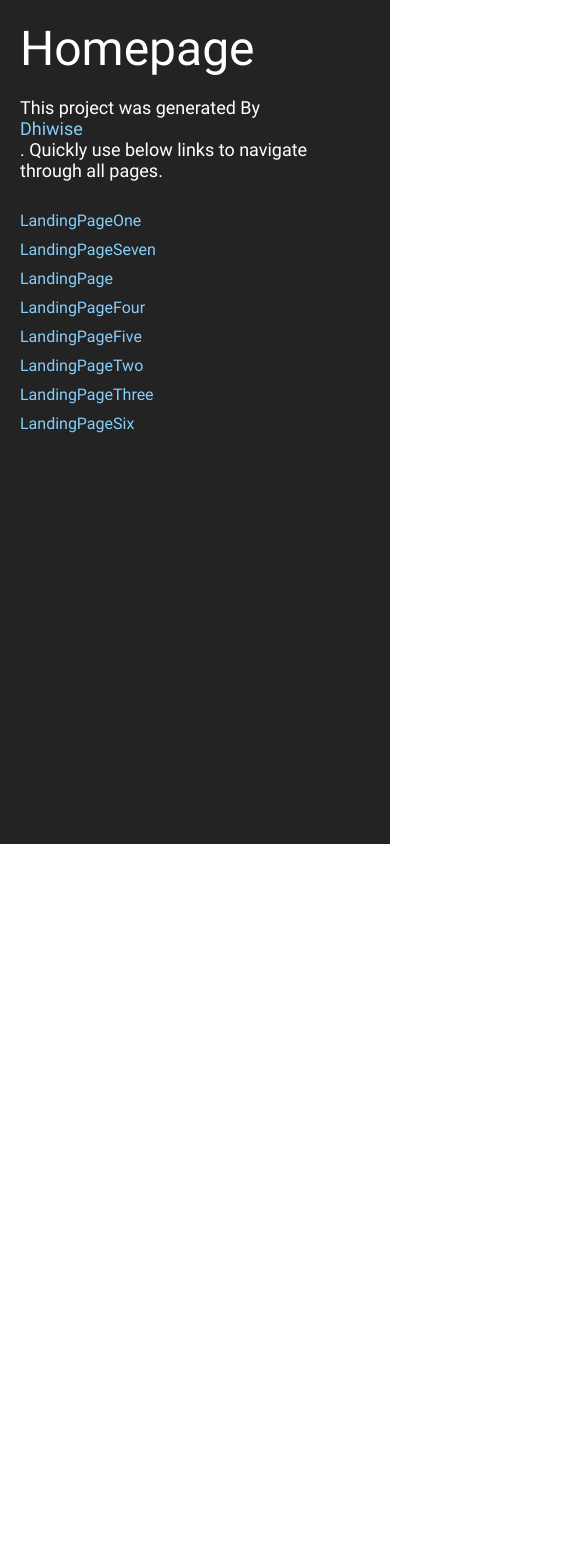
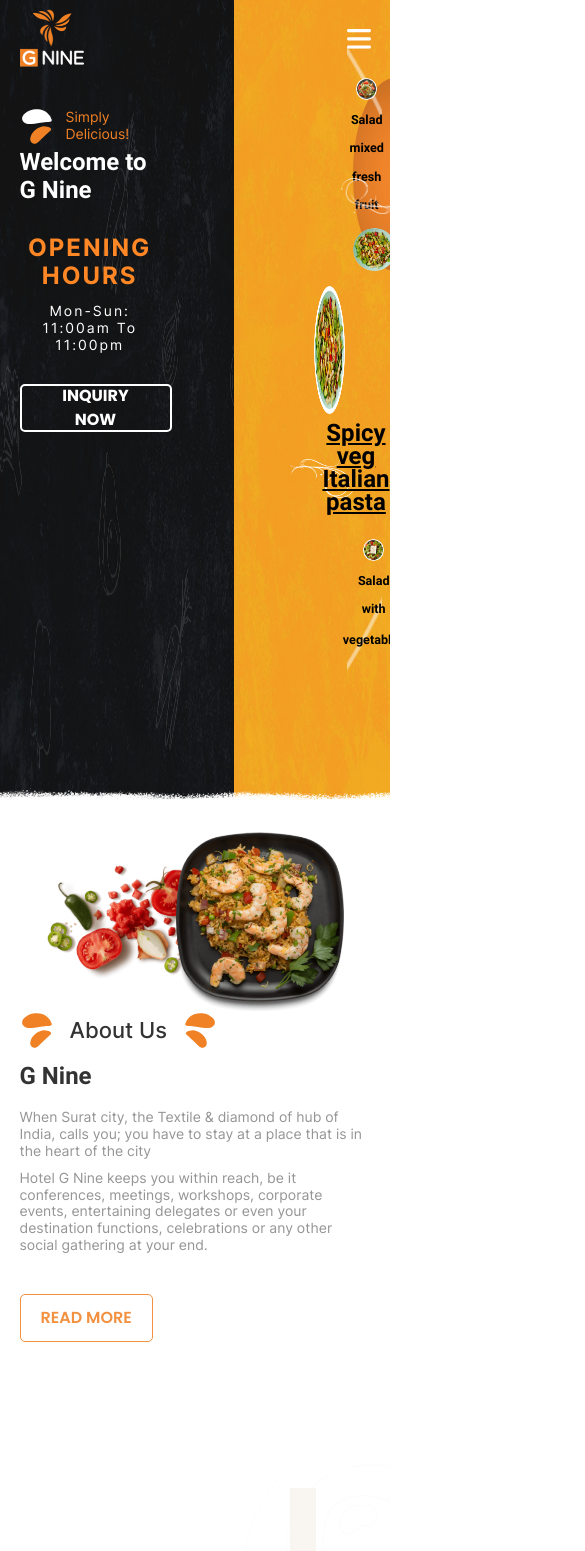
Before and after one commit to ProgrammerAlok/g-nine, a React (Vite) app: page / in a window 390 px wide. Shown: the top 1551 px of the page, 585 px wide, since content can reach past the window. Before the commit the page ends 844 px from the top, so only its background shows below. Built offline with nearby package versions, Linux system fonts and the light colour scheme.

Commit message:
AboutUs page responsive done

```diff
--- a/src/Routes.jsx
+++ b/src/Routes.jsx
@@ -15,8 +15,8 @@ import { Home, AboutUs, Banquet, ContactUs, Events, Faqs, Restaurant, Rooms } fr
 
 const ProjectRoutes = () => {
   let element = useRoutes([
-    { path: "/home", element: <Home /> },
-    { path: "/", element: <Home1 /> },
+    { path: "/", element: <Home /> },
+    // { path: "/", element: <Home1 /> },
     { path: "/aboutus", element: <AboutUs /> },
     { path: "/rooms", element: <Rooms /> },
     { path: "/banquet", element: <Banquet /> },
--- a/src/components/Heading/index.jsx
+++ b/src/components/Heading/index.jsx
@@ -15,7 +15,7 @@ const Heading = ({ children, className = "", size = "3xl", as, ...restProps }) =
   const Component = as || "h6";
 
   return (
-    <Component className={`text-blue_gray-900_01 font-roboto ${className} ${sizes[size]}`} {...restProps}>
+    <Component className={`text-blue_gray-900_01 font-roboto font-[700] text-[70px] leading-[100px] md:text-[24px] md:leading-[28.13px] ${className} ${sizes[size]}`} {...restProps}>
       {children}
     </Component>
   );
--- a/src/components/Home/AboutUs/index.jsx
+++ b/src/components/Home/AboutUs/index.jsx
@@ -2,20 +2,38 @@ import { Button, Heading, Img, Text } from "components";
 
 const AboutUs = () => {
   return (
-    <div className="relative mt-[40rem] ">
-      <div className="flex flex-col items-start justify-start w-[30%] bottom-[1%] right-[13%] m-auto absolute">
-        <div className="flex flex-row justify-between items-center w-[34%]">
+    <div className=" max-w-[1440px] w-[90%] mx-auto flex md:flex-col justify-between items-center ">
+      {/* left */}
+      <div className="flex flex-row justify-start w-[48%] md:w-full left-[3%]">
+        <div className="flex justify-center items-center w-full ">
+          <Img
+            src="images/img_about_6_1_png.png"
+            alt="about61png_one"
+            className="w-[50%] object-cover "
+          />
+          <Img
+            src="images/img_about_6_2_png.png"
+            alt="about62png_one"
+            className="w-[50%] object-cover ml-[-15%] "
+          />
+        </div>
+      </div>
+
+      {/* right */}
+      <div className="flex flex-col items-start justify-start w-[48%] md:w-full">
+        <div className="flex justify-start items-center w-full gap-4">
           <Img src="images/img_svg.svg" alt="svg_one" className="h-[39px]" />
           <Text
             size="xl"
             as="p"
-            className="!text-blue_gray-900_01 !font-inter !font-medium"
+            className="!text-blue_gray-900_01  !font-medium !text-[22px] !leading-[26.63px] md:text-[16px] md:leading-[19.63px] "
           >
             About Us
           </Text>
-          <div className="flex w-9 h-[29px]" />
+          {/* <div className="flex w-9 h-[29px]" /> */}
+          <Img src="images/img_svg.svg" alt="svg_one" className="h-[39px] scale-x-[-1]" />
         </div>
-        <Heading size="2xl" as="h1" className="mt-3">
+        <Heading size="2xl" as="h1" className="mt-3 ">
           G Nine
         </Heading>
         <Text
@@ -41,20 +59,6 @@ const AboutUs = () => {
           rEAD mORE
         </Button>
       </div>
-      <div className="flex flex-row justify-start w-[48%] bottom-0 left-[3%] m-auto absolute">
-        <div className="flex flex-row justify-start items-center w-full">
-          <Img
-            src="images/img_about_6_1_png.png"
-            alt="about61png_one"
-            className="w-[73%] object-cover"
-          />
-          <Img
-            src="images/img_about_6_2_png.png"
-            alt="about62png_one"
-            className="w-1/2 ml-[-198px] object-cover"
-          />
-        </div>
-      </div>
     </div>
   );
 };
--- a/src/components/Home/Banner/index.jsx
+++ b/src/components/Home/Banner/index.jsx
@@ -3,26 +3,72 @@ import "./style.css";
 
 const HomeBanner = ({ NavBar, NavItems }) => {
   return (
-    <div className="home-banner-wrapper h-[45rem] overflow-hidden relative ">
+    <div className="home-banner-wrapper h-[50rem] overflow-hidden relative ">
       <div className="max-w-[1440px] w-[90%] mx-auto  ">
         <NavBar NavItems={NavItems} />
 
         <div className="relative">
-          <div className="relative ">
-            <div className="w-[25rem] aspect-square bg-orange-400 shadow-bs rounded-[50%] absolute right-[16%] mt-[8.3%] overflow-hidden " />
+          {/* left */}
+          <div className="flex flex-col items-start justify-start w-2/5 gap-[30px] left-0 mt-[8%] m-auto absolute">
+            <div className="flex flex-col items-start justify-start w-full gap-0.5">
+              <div className="flex flex-row justify-start items-center w-[55%] gap-3">
+                <Img
+                  src="images/img_svg_white_a700.svg"
+                  alt="svg_five"
+                  className="h-[39px]"
+                />
+                <Text size="lg" as="p" className="!text-yellow-900 !font-inter">
+                  Simply Delicious!
+                </Text>
+                <div className="flex w-9 h-[29px]" />
+              </div>
+              <div className="flex flex-row justify-start">
+                <Heading as="h1" className="!text-white-A700">
+                  Welcome to G Nine
+                </Heading>
+              </div>
+            </div>
+            <div className="flex flex-col items-start justify-start w-full gap-[13px] max-w-[417px]">
+              <Heading
+                size="xl"
+                as="h4"
+                className="!text-yellow-900_04 tracking-[2.00px] !font-inter uppercase text-center !font-bold"
+              >
+                Opening hours
+              </Heading>
+              <Text
+                size="3xl"
+                as="p"
+                className=" !text-white-A700 tracking-[2.00px] !font-inter capitalize text-center"
+              >
+                Mon-sun: 11:00am to 11:00pm
+              </Text>
+            </div>
+            <Button
+              size="md"
+              shape="round"
+              className="text-white-A700 font-poppins uppercase font-bold !border-2 min-w-[152px]"
+            >
+              inquiry now
+            </Button>
+          </div>
 
-            <div className="flex flex-row justify-end items-start w-[56%] right-0 top-[2%] m-auto absolute">
+          {/* right */}
+          <div className="flex flex-row justify-end items-start w-[56%] h-full right-0 bottom-0 z-10 m-auto absolute">
+            {/* <div className="w-[50%] aspect-square  absolute left-[20%] mt-[16.7%] overflow-hidden " /> */}
             <Img
               src="images/img_div_slider_shape.png"
               alt="divslider_one"
               className="w-[30%] mt-[100px] z-[1] object-cover"
             />
-              <div className="flex flex-row justify-end items-start w-[86%] ml-[-198px]">
+            <div className="flex flex-row justify-end items-start w-[86%] ml-[-198px]  ">
+              <div className='bg-orange-400 shadow-bs rounded-[50%] w-[50%] '>
                 <Img
                   src="images/img_slider_dish_1_414x414_png.png"
                   alt="sliderdishone"
-                  className="w-[20rem] aspect-square mt-[150px] z-[1] rounded-[50%]"
+                  className="w-[50%] aspect-square mt-[150px] z-[1] rounded-[50%]"
                 />
+              </div>
               <div className="flex flex-row justify-end items-center w-[69%] ml-[-184px]">
                 <Img
                   src="images/img_div_slider_shape_197x324.png"
@@ -115,51 +161,6 @@ const HomeBanner = ({ NavBar, NavItems }) => {
             </div>
           </div>
         </div>
-
-          <div className="flex flex-col items-start justify-start w-2/5 gap-[30px] left-0 mt-[8%] m-auto absolute">
-            <div className="flex flex-col items-start justify-start w-full gap-0.5">
-              <div className="flex flex-row justify-start items-center w-[55%] gap-3">
-                <Img
-                  src="images/img_svg_white_a700.svg"
-                  alt="svg_five"
-                  className="h-[39px]"
-                />
-                <Text size="lg" as="p" className="!text-yellow-900 !font-inter">
-                  Simply Delicious!
-                </Text>
-                <div className="flex w-9 h-[29px]" />
-              </div>
-              <div className="flex flex-row justify-start">
-                <Heading as="h1" className="!text-white-A700">
-                  Welcome to G Nine
-                </Heading>
-              </div>
-            </div>
-            <div className="flex flex-col items-start justify-start w-full gap-[13px] max-w-[417px]">
-              <Heading
-                size="xl"
-                as="h4"
-                className="!text-yellow-900_04 tracking-[2.00px] !font-inter uppercase text-center !font-bold"
-              >
-                Opening hours
-              </Heading>
-              <Text
-                size="3xl"
-                as="p"
-                className=" !text-white-A700 tracking-[2.00px] !font-inter capitalize text-center"
-              >
-                Mon-sun: 11:00am to 11:00pm
-              </Text>
-            </div>
-            <Button
-              size="md"
-              shape="round"
-              className="text-white-A700 font-poppins uppercase font-bold !border-2 min-w-[152px]"
-            >
-              inquiry now
-            </Button>
-          </div>
-        </div>
       </div>
       <Img
         src="images/img_section_divider1_png_59x1920.png"
--- a/src/components/Home/Banner/style.css
+++ b/src/components/Home/Banner/style.css
@@ -5,7 +5,7 @@
         url(/public/images/img_div_bg_image_822x1223.png);
     background-repeat: no-repeat, no-repeat;
     background-position: right, left;
-    background-size: 40%, 85.4%;
+    background-size: 30% 100%, 70% 100%;
 }
 
 a.active > p {
--- a/src/components/Nav/NavBar/index.jsx
+++ b/src/components/Nav/NavBar/index.jsx
@@ -5,18 +5,21 @@ const NavBar = ({
     NavItems
 }) => {
   return (
-    <nav className="flex w-[60%] py-2">
-      <div>
+    <nav className="flex w-full items-center md:justify-between gap-8 py-2">
+      <div className='w-[4rem]'>
         <Img
           src="images/img_image_1.png"
           alt="imageone_one"
-          className="w-[30%] aspect-auto object-cover"
+          className=" aspect-auto object-cover"
         />
       </div>
-      <div className="ml-[-5rem] h-full my-auto w-full">
-        <ul className="flex justify-center items-center gap-6">
+      <div className="h-full my-auto w-[80%] md:w-fit ">
+        <ul className="flex justify-start items-center gap-6 md:hidden">
           <NavItems />
         </ul>
+        <div className='hidden md:block'>
+          <Img src="images/hamberger-logo.svg" className={`w-6`}/>
+        </div>
       </div>
     </nav>
   );
--- a/src/components/PageDescription/index.jsx
+++ b/src/components/PageDescription/index.jsx
@@ -3,28 +3,32 @@ import { Heading, Img, Text } from "components";
 const PageDescription = ({ title, desctiption, list }) => {
   return (
     <div className="relative w-full">
-      <div className="absolute top-[-4rem] -z-10">
+
+      {/* images */}
+      <div className="absolute top-[-4rem] -z-10 md:hidden">
         <Img
           src="images/img_h2_shape2_png_319x127.png"
           alt="h2shape2png_one"
           className="w-[30%] z-[1] object-cover"
         />
       </div>
-      <div className="absolute right-0 bottom-[-8rem] -z-10">
+      <div className="absolute right-0 bottom-[-8rem] -z-10 md:hidden">
         <Img
           src="images/img_red_chili_2_png_176x240.png"
           alt="h2shape2png_one"
           className=" h-[10rem] -z-[1] object-cover"
         />
       </div>
-      <div className="flex flex-col items-center justify-start w-[90%] mx-auto gap-[55px] max-w-[1440px] ">
-        <div className="flex flex-col justify-center items-center gap-4">
+
+      {/* content */}
+      <div className="flex flex-col items-center justify-start w-[90%] mx-auto gap-8 md:gap-4 max-w-[1440px] ">
+        <div className="flex flex-col justify-center items-center gap-2 w-full">
           <Heading as="h2">{title}</Heading>
           {desctiption && (
             <Text
               size="xl"
               as="p"
-              className="ml-[11px] !text-[#333333] !font-inter"
+              className=" w-[90%]  text-center !text-[#333333] !font-inter"
             >
               {desctiption}
             </Text>
@@ -33,7 +37,7 @@ const PageDescription = ({ title, desctiption, list }) => {
         <div className="">
           <ul className="flex flex-col gap-4">
             {list.map((item, key) => (
-              <li key={key} className="list-disc">
+              <li key={key} className="list-disc ml-4 text-gray-500_05">
                 <Text
                   size="xl"
                   as="p"
--- a/src/components/Text/index.jsx
+++ b/src/components/Text/index.jsx
@@ -14,7 +14,7 @@ const Text = ({ children, className = "", as, size = "s", ...restProps }) => {
   const Component = as || "p";
 
   return (
-    <Component className={`text-gray-500_01 font-roboto ${className} ${sizes[size]}`} {...restProps}>
+    <Component className={`text-gray-500_01 font-inter font-[400] text-[18px] md:text-[14px] leading-[28px] md:leading-[16.94px] ${className}`} {...restProps}>
       {children}
     </Component>
   );
--- a/src/layout/MainLayout.jsx
+++ b/src/layout/MainLayout.jsx
@@ -7,7 +7,7 @@ import "./style.css";
 const MainLayout = ({
   children,
   title,
-  image = `images/img_pngwing_7.png`,
+  image = `images/about-banner-image.svg`,
 }) => {
   return (
     <>
@@ -24,7 +24,7 @@ const MainLayout = ({
 const Banner = ({ title, image }) => {
   return (
     <div>
-      <div className="home-banner-wrapper h-[30rem] relative ">
+      <div className="home-banner-wrapper h-[30rem] relative md:h-[15rem] ">
         <div className="max-w-[1440px] w-[90%] mx-auto ">
           {/* nav */}
           <NavBar NavItems={NavItems} />
@@ -37,18 +37,20 @@ const Banner = ({ title, image }) => {
             <Img
               src="images/img_vector_amber_a700.svg"
               alt="vector_one"
-              className="h-[15px] mt-2 mr-auto"
+              className="h-[15px] md:h-[0.4rem] mt-2 mr-auto md:mr-0"
             />
           </div>
 
           {/* image div */}
-          <div className="absolute bottom-[-35%] right-[40%] z-10 ">
+          <div className=" relative bottom-[-35%] z-10 ">
             <Img
               src="images/img_pngwing_7.png"
               alt="food image"
-              className="h-[23rem]"
+              className="h-[23rem] md:h-[10rem] mx-auto mt-[15rem] md:mt-[5rem]"
             />
           </div>
+
+          {/* corner image */}
           <Img
             src="images/img_section_divider1_png_59x1920.png"
             alt="section_three"
@@ -56,7 +58,7 @@ const Banner = ({ title, image }) => {
           />
         </div>
       </div>
-      <div className=" mb-[18rem] " />
+      <div className=" mb-[18rem] md:mb-[8rem] " />
     </div>
   );
 };
--- a/src/pages/AboutUs/index.jsx
+++ b/src/pages/AboutUs/index.jsx
@@ -15,12 +15,12 @@ const AboutUs = () => {
     {
       heading: `Our Vision`,
       image: `images/img_pngwing_4.png`,
-      className: `gap-8 mt-[6rem]`,
+      className: `gap-8 mt-[6rem] md:mt-[4rem]`,
     },
     {
       heading: `Our Mission`,
       image: `images/img_pngwing_6.png`,
-      className: `gap-8 flex-row-reverse mb-[10rem]`,
+      className: `gap-8 flex-row-reverse mb-[10rem] md:mb-[5rem] `,
     },
   ].map((item) => ({
     ...item,
@@ -36,7 +36,7 @@ const AboutUs = () => {
           list={Data}
         />
 
-        <div className='flex flex-col justify-center items-center gap-[8rem] max-w-[1440px] w-[90%] mx-auto ' >
+        <div className='flex flex-col justify-center items-center gap-[8rem] md:gap-8 max-w-[1440px] w-[90%] mx-auto ' >
           {OurVisionMissionData.map((item, key) => (
             <Card key={key} {...item} />
           ))}
@@ -55,9 +55,9 @@ const Card = ({
 }) => {
 
   return (
-    <div key={key} className={`flex justify-between items-center ${className}`}>
-      <Img src={image} alt="pngwingfour_one" className={`w-[40%] object-cover ${key&2===1?'scale-x-[-1]':''}`} />
-      <div className="flex flex-col items-start justify-start w-[60%] gap-2.5">
+    <div key={key} className={`flex justify-between items-center md:flex-col ${className}`}>
+      <Img src={image} alt="pngwingfour_one" className={`w-[40%] md:w-full object-cover ${key&2===1?'scale-x-[-1]':''}`} />
+      <div className="flex flex-col items-start justify-start w-[60%] md:w-full gap-2.5">
         <Heading size="2xl" as="h3">
           {heading}
         </Heading>
--- a/src/pages/Home/index.jsx
+++ b/src/pages/Home/index.jsx
@@ -6,7 +6,7 @@ import { ContactUsForm } from "pages/ContactUs"
 const Home = () => {
   return (
     <HomeLayout title={'Home'} >
-        <main className='my-[4rem]' >
+        <main className='my-[4rem] md:my-[2rem] ' >
           <AboutUs />
           <OurService />
           <Gallery />
```
Also changed, not shown: public/images/about-banner-image.svg (added), public/images/hamberger-logo.svg (added). Lines whose indentation alone changed are shown as unchanged.
